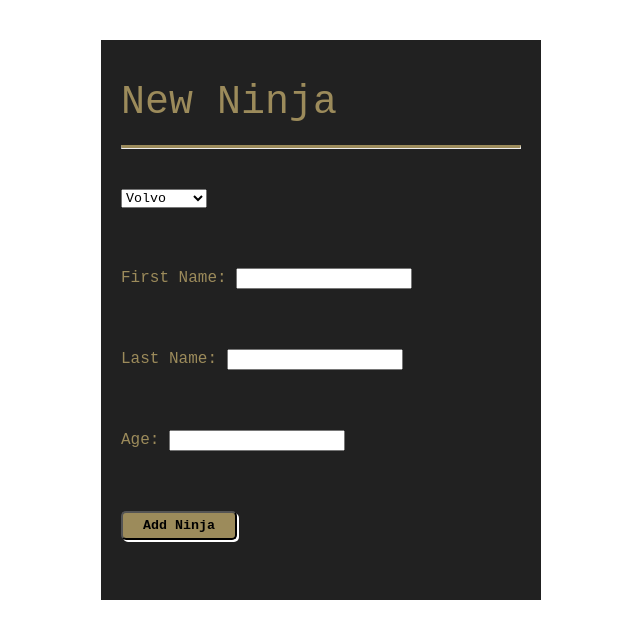
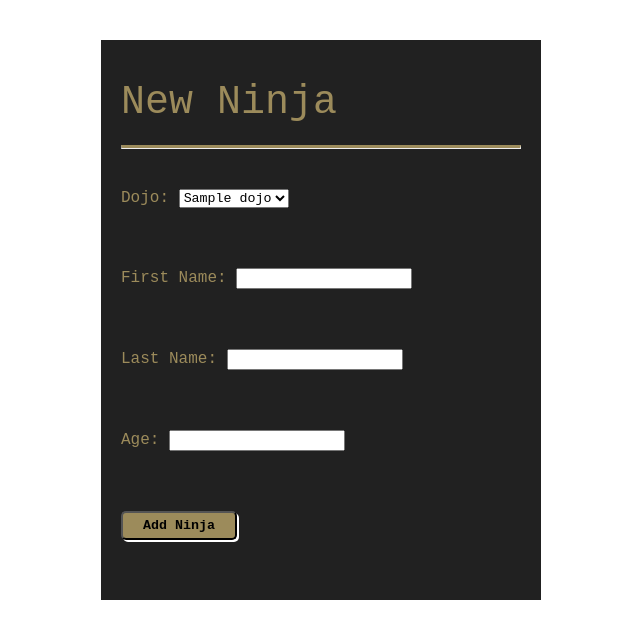
Before and after one commit to FeaReeper/Python, a Flask app: template flask_mySQL/crud/dojos_and_ninjas/flask_app/templates/new_ninja.html in a window 1280 px wide. Shown: the top 639 px of the page, without its empty margins (319-959 px from the left). Run offline with Flask 3, Linux system fonts and the light colour scheme; the template is opened without the code that fills it: most values are stand-ins (such as "Sample title", 1, 10 or a date in 2020).

Commit message:
dojos and ninjas complete

```diff
--- a/flask_mySQL/crud/dojos_and_ninjas/flask_app/config/mysqlconnection.py
+++ b/flask_mySQL/crud/dojos_and_ninjas/flask_app/config/mysqlconnection.py
@@ -34,7 +34,7 @@ class MySQLConnection:
                     self.connection.commit()
             except Exception as e:
                 # if the query fails the method will return FALSE
-                print("Something went wrong", e)
+                print("Something went wrong !!!!!!!!!!!!!!!!!!!!!!!!!!!!!!!!!", e)
                 return False
             finally:
                 # close the connection
--- a/flask_mySQL/crud/dojos_and_ninjas/flask_app/models/ninja.py
+++ b/flask_mySQL/crud/dojos_and_ninjas/flask_app/models/ninja.py
@@ -35,5 +35,5 @@ class Ninja:
 
     @classmethod
     def inputUser(cls, data):
-        query = "INSERT INTO users (first_name, last_name, email) VALUES (%(first_name)s, %(last_name)s, %(email)s)"
+        query = "INSERT INTO ninjas (first_name, last_name, age, dojo_id) VALUES (%(first_name)s, %(last_name)s, %(age)s, %(dojo_id)s);"
         return connectToMySQL(cls.DB).query_db(query, data)
--- a/flask_mySQL/crud/dojos_and_ninjas/flask_app/templates/home.html
+++ b/flask_mySQL/crud/dojos_and_ninjas/flask_app/templates/home.html
@@ -30,7 +30,7 @@
                         <p> </p>
                     {% endfor %}
                 </div>
-                <p class="white">Click To Add a Ninja to a Dojo: <a href="/dojos/create" class="link">New Ninja</a></p>
+                <p class="white">Click To Add a Ninja to a Dojo: <a href="/ninja/create" class="link">New Ninja</a></p>
             </div>
         </div>
     </div>
--- a/flask_mySQL/crud/dojos_and_ninjas/flask_app/templates/new_ninja.html
+++ b/flask_mySQL/crud/dojos_and_ninjas/flask_app/templates/new_ninja.html
@@ -11,15 +11,16 @@
         <div class="box">
             <p class="title">New Ninja</p>
             <hr class="solid">
-            <form action="/dojos/create/hidden" method="post" id="form">
+            <form action="/ninja/create/submission" method="post" id="form">
                 <div class="full-form">
                     <div class="dojo">
                         <!-- add the dropdown for the list of dojos -->
-                        <select name="dojos" id="dojos">
-                            <option value="volvo">Volvo</option>
-                            <option value="saab">Saab</option>
-                            <option value="mercedes">Mercedes</option>
-                            <option value="audi">Audi</option>
+                        <label for="dojos" class="label">Dojo:</label>
+                        <select name="dojo_id" id="dojos">
+                            <!-- for loop to input all the dojos -->
+                            {% for dojo in all_dojos: %}
+                                <option value={{dojo.id}}>{{dojo.name}}</option>
+                            {% endfor %}
                         </select>
                     </div>
                     <div class="first">
```
Also changed, not shown: flask_mySQL/crud/dojos_and_ninjas/flask_app/controllers/ninjas.py (+10 -5 lines), 1 other file.
